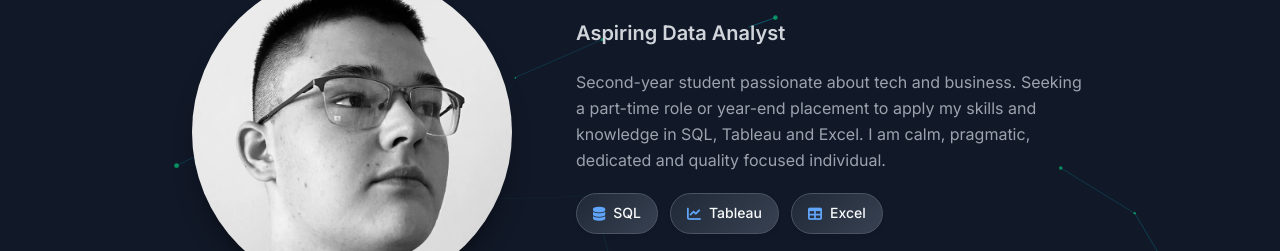
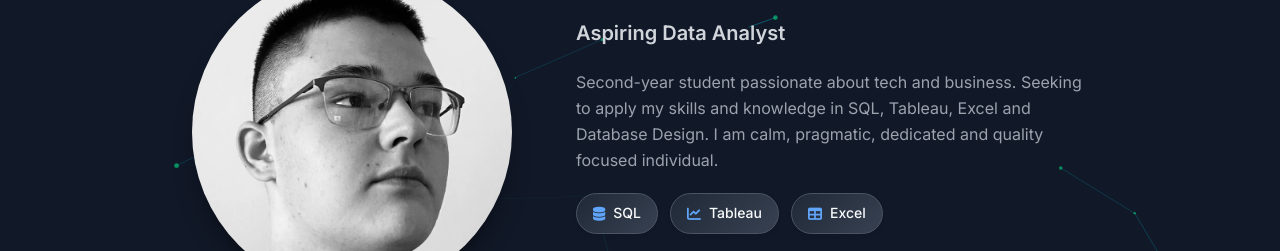
Before and after one commit to Viktor-Kukhar/viktor-kukhar.github.io, a plain HTML site: page index.html in a window 1280 px wide. Shown: the part 236-487 px from the top of the page. Drawn offline with nearby package versions, Linux system fonts and the light colour scheme.

Commit message:
Update description in index.html to include Database Design skills for improved clarity on qualifications.

```diff
--- a/index.html
+++ b/index.html
@@ -67,7 +67,7 @@
                                     Aspiring Data Analyst
                                 </h2>
                                 <p class="description">
-                                    Second-year student passionate about tech and business. Seeking a part-time role or year-end placement to apply my skills and knowledge in SQL, Tableau and Excel. I am calm, pragmatic, dedicated and quality focused individual.
+                                    Second-year student passionate about tech and business. Seeking to apply my skills and knowledge in SQL, Tableau, Excel and Database Design. I am calm, pragmatic, dedicated and quality focused individual.
                                 </p>
 
                                 <!-- Skills -->
```
